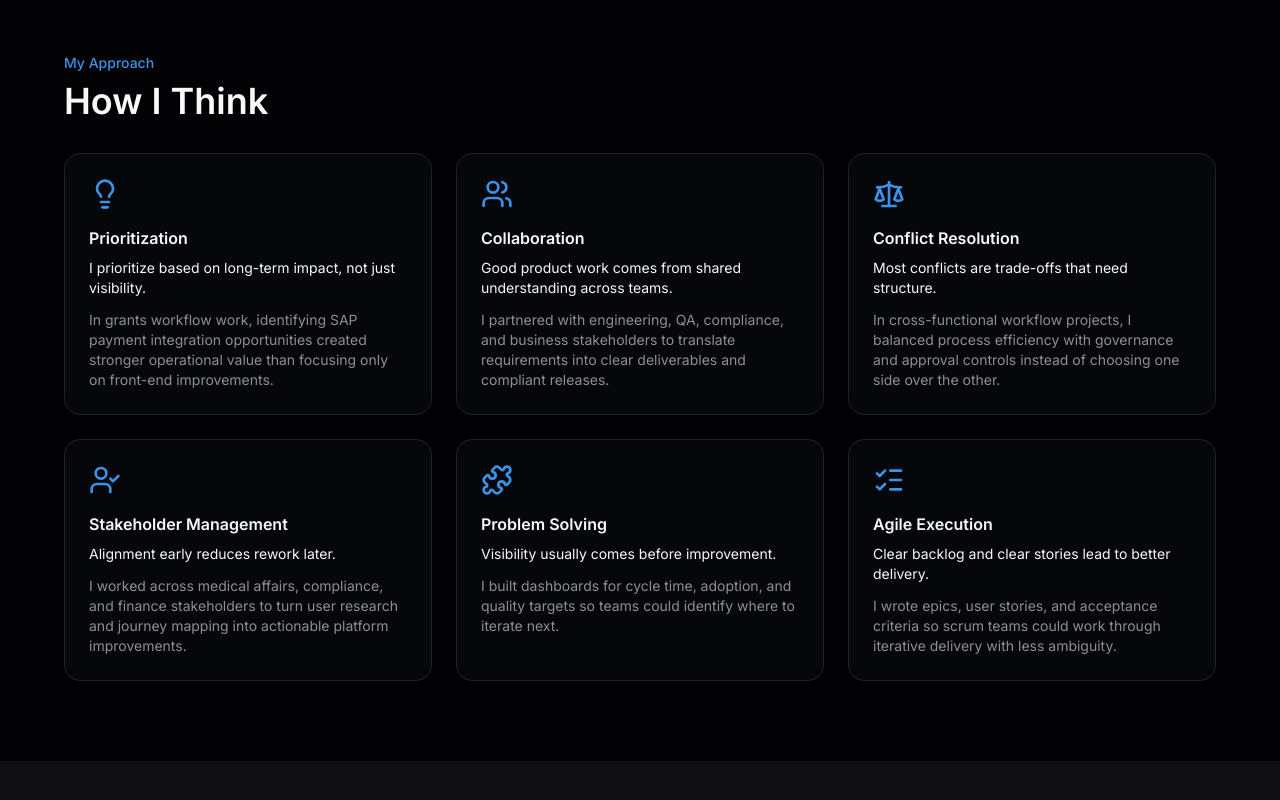
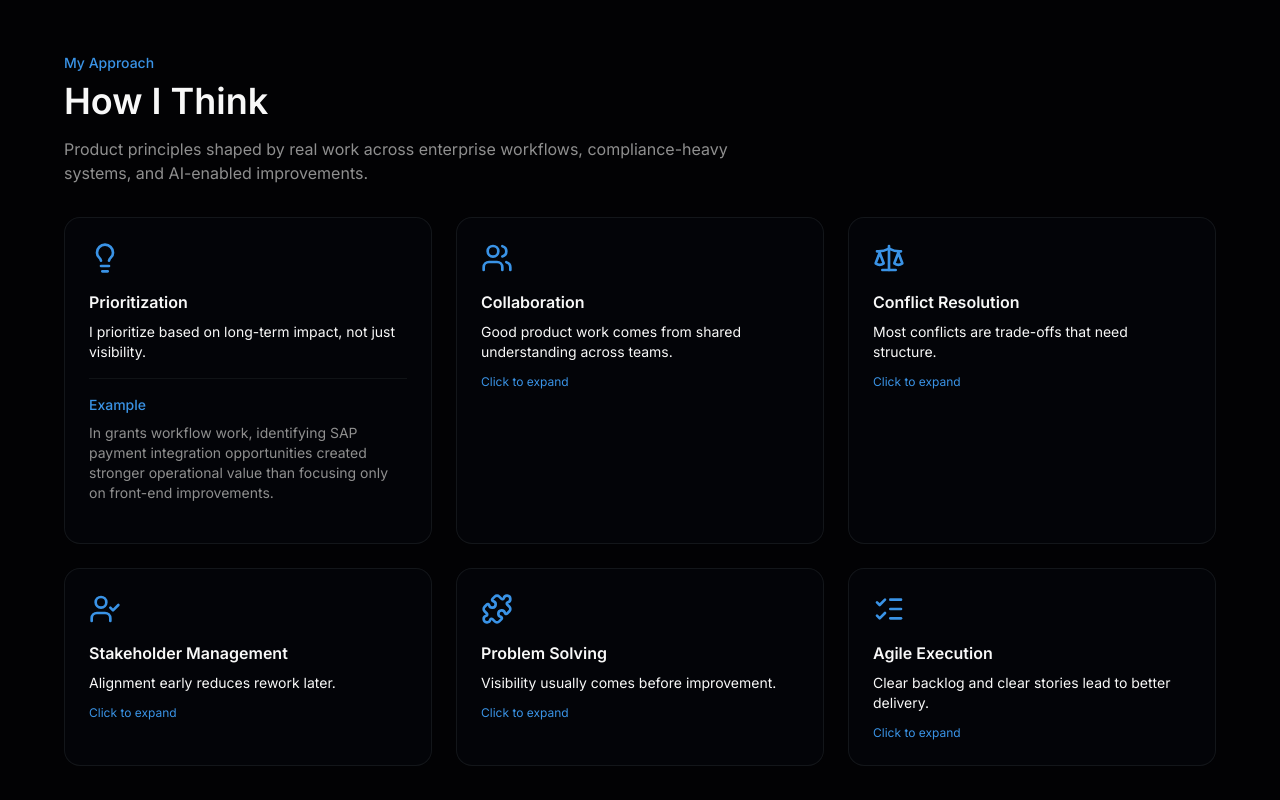
Before and after one commit to Nehabarve/neha-barve-portfolio, a Next.js app: page / in a window 1280 px wide. Shown: the part 1880-2680 px from the top of the page. Built offline with nearby package versions, Linux system fonts and the light colour scheme.

Commit message:
Update page.tsx

```diff
--- a/app/page.tsx
+++ b/app/page.tsx
@@ -262,30 +262,48 @@ export default function Home() {
         </div>
       </section>
 
-      {/* How I Think */}
+           {/* How I Think */}
       <section id="approach" className="px-6 py-16 lg:py-20">
         <div className="max-w-6xl mx-auto">
           <div className="mb-8 animate-fade-in">
             <p className="text-primary text-sm font-medium mb-2">My Approach</p>
-            <h2 className="text-3xl lg:text-4xl font-semibold">How I Think</h2>
+            <h2 className="text-3xl lg:text-4xl font-semibold mb-4">How I Think</h2>
+            <p className="text-muted-foreground max-w-2xl">
+              Product principles shaped by real work across enterprise workflows,
+              compliance-heavy systems, and AI-enabled improvements.
+            </p>
           </div>
 
           <div className="grid md:grid-cols-2 lg:grid-cols-3 gap-6 animate-fade-in delay-1">
-            {howIThink.map((item) => (
-              <div
+            {howIThink.map((item, index) => (
+              <details
                 key={item.title}
-                className="p-6 bg-card rounded-xl border border-border hover:border-primary/30 transition-colors"
+                className="group p-6 bg-card/70 rounded-2xl border border-border/60 backdrop-blur-sm hover:border-primary/30 transition-colors"
+                open={index === 0}
               >
-                <item.icon className="w-8 h-8 text-primary mb-4" />
-                <h3 className="font-semibold mb-2">{item.title}</h3>
-                <p className="text-sm text-foreground mb-3">{item.principle}</p>
-                <p className="text-sm text-muted-foreground">{item.example}</p>
-              </div>
+                <summary className="list-none cursor-pointer">
+                  <item.icon className="w-8 h-8 text-primary mb-4" />
+                  <h3 className="font-semibold mb-2">{item.title}</h3>
+                  <p className="text-sm text-foreground mb-3">{item.principle}</p>
+                  <p className="text-xs text-primary group-open:hidden">Click to expand</p>
+                </summary>
+
+                <div className="pt-4 mt-4 border-t border-border/50">
+                  <p className="text-sm font-medium text-primary mb-2">Example</p>
+                  <p className="text-sm text-muted-foreground mb-4">{item.example}</p>
+
+                  {item.takeaway && (
+                    <>
+                      <p className="text-sm font-medium text-primary mb-2">Takeaway</p>
+                      <p className="text-sm text-muted-foreground">{item.takeaway}</p>
+                    </>
+                  )}
+                </div>
+              </details>
             ))}
           </div>
         </div>
       </section>
-
       {/* Additional Work */}
 <section className="px-6 py-16 lg:py-20 bg-white/5">
   <div className="max-w-6xl mx-auto">
```
